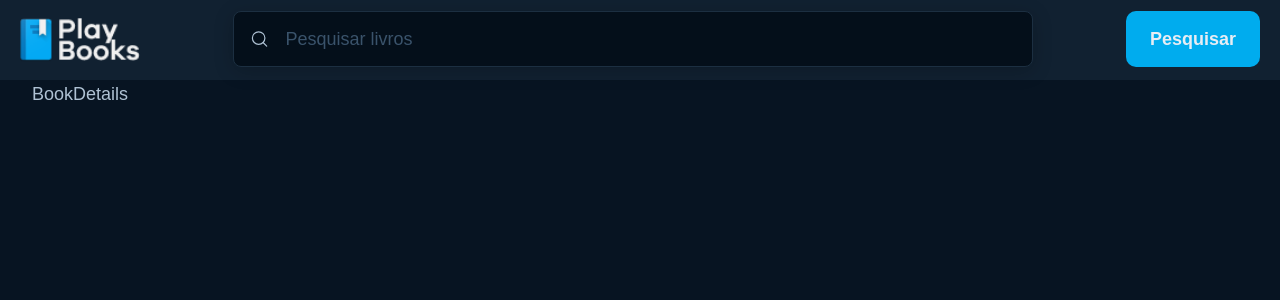
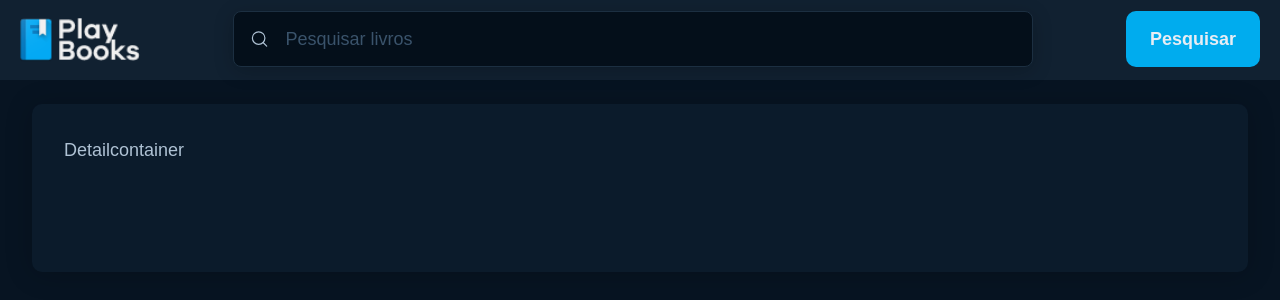
Before and after one commit to alex-candido/google-play-books, a React (Create React App) app: page /book/1 in a window 1280 px wide. Shown: the top 300 px of the page. Built offline with nearby package versions, Linux system fonts and the light colour scheme.

Commit message:
ajustes em BookDetails e em BookCard

```diff
--- a/src/pages/BookDetails/index.tsx
+++ b/src/pages/BookDetails/index.tsx
@@ -1,11 +1,17 @@
 import React from 'react';
 import { useParams } from 'react-router-dom';
-import { BookDetailsContainer } from './styles';
+import { BookDetailsContainer, DetailsContainer } from './styles';
 
 const BookDetails: React.FC = () => {
   const { id } = useParams();
 
-  return <BookDetailsContainer>BookDetails</BookDetailsContainer>;
+  return (
+    <BookDetailsContainer>
+      <div className="container">
+        <DetailsContainer>Detailcontainer</DetailsContainer>
+      </div>
+    </BookDetailsContainer>
+  );
 };
 
 export default BookDetails;
--- a/src/pages/BookDetails/styles.ts
+++ b/src/pages/BookDetails/styles.ts
@@ -1,6 +1,18 @@
 import styled from 'styled-components';
 
-export const BookDetailsContainer = styled.div`
-  margin-top: 80px;
+export const BookDetailsContainer = styled.section`
+  margin-top: 12rem;
   margin-bottom: 10rem;
 `;
+
+export const DetailsContainer = styled.div`
+  width: 100%;
+  min-height: 10.5rem;
+  margin-top: -5.5rem;
+  background: ${({ theme }) => theme.colors['base-profile']};
+  box-shadow: 0px 2px 28px rgba(0, 0, 0, 0.2);
+  border-radius: 10px;
+  padding: 2rem;
+  display: flex;
+  flex-direction: column;
+`;
--- a/src/pages/BooksHome/components/BookCard/index.tsx
+++ b/src/pages/BooksHome/components/BookCard/index.tsx
@@ -20,10 +20,21 @@ const BookCard: React.FC<IBooksProps> = ({ book }) => {
         )}
       </PositionImg>
       <div>
-        <strong>{book.volumeInfo.title}</strong>
-        <h4>{book.volumeInfo.authors}</h4>
-        <h4>{}</h4>
-        <p>{book.volumeInfo.description}</p>
+        {book.volumeInfo.title ? (
+          <strong>{book.volumeInfo.title}</strong>
+        ) : (
+          <strong>Title</strong>
+        )}
+        {book.volumeInfo.authors ? (
+          <h4>{book.volumeInfo.authors}</h4>
+        ) : (
+          <h4>Author</h4>
+        )}
+        {book.volumeInfo.description ? (
+          <p>{book.volumeInfo.description}</p>
+        ) : (
+          <p>Lorem ipsum dolor sit amet consectetur adipisicing elit.</p>
+        )}
       </div>
     </BookCardContainer>
   );
```
